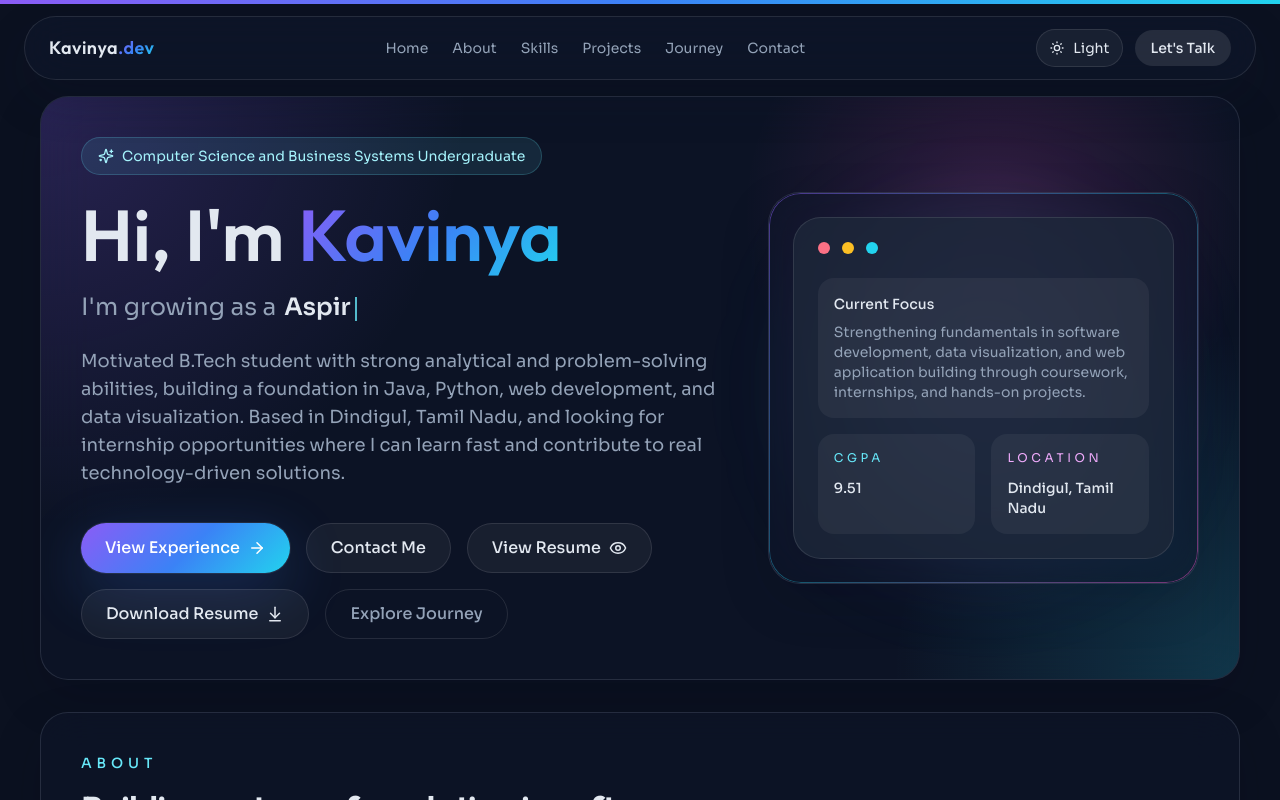
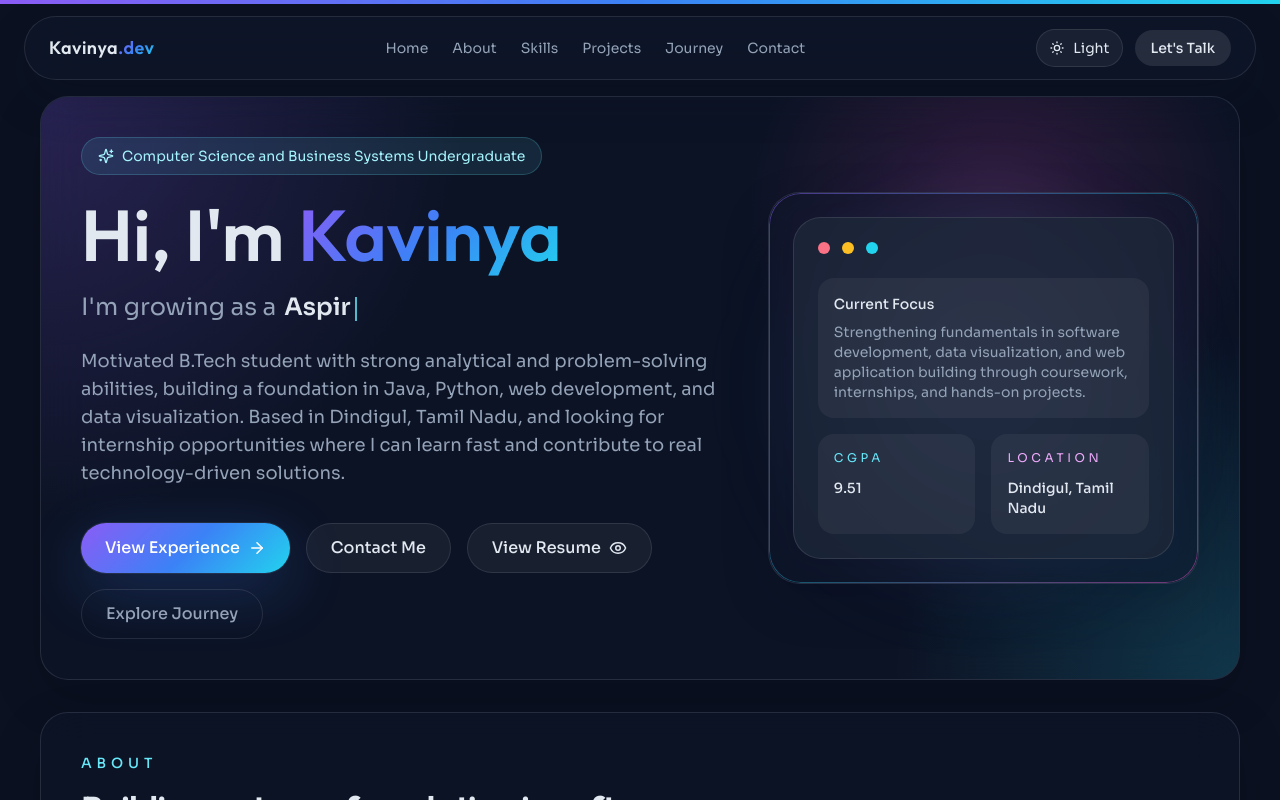
Before and after one commit to kavinya140/Kavinya-Karthikeyan-Portfolio, a React (Vite) app: page / in a window 1280 px wide. Shown: the top 800 px of the page. Built offline with nearby package versions, Linux system fonts and the light colour scheme.

Commit message:
Remove duplicate resume download actions

```diff
--- a/src/sections/ContactSection.jsx
+++ b/src/sections/ContactSection.jsx
@@ -1,4 +1,4 @@
-import { ArrowDownToLine, Code2, Eye, Github, Linkedin, Mail, Phone, Send } from 'lucide-react'
+import { Code2, Eye, Github, Linkedin, Mail, Phone, Send } from 'lucide-react'
 import { motion } from 'framer-motion'
 import AnimatedSection from '../components/AnimatedSection'
 import SectionHeading from '../components/SectionHeading'
@@ -75,14 +75,6 @@ function ContactSection() {
               View Resume
               <Eye size={18} />
             </a>
-            <a
-              href="/Kavinya-Karthikeyan-Portfolio/Kavinya_Karthikeyan_Resume.pdf"
-              download="Kavinya_Karthikeyan_Resume.pdf"
-              className="inline-flex items-center gap-2 rounded-full border border-white/10 bg-white/5 px-5 py-3 font-medium transition hover:border-cyan-300/40 hover:text-cyan-300"
-            >
-              Download Resume
-              <ArrowDownToLine size={18} />
-            </a>
           </div>
         </div>
 
--- a/src/sections/HeroSection.jsx
+++ b/src/sections/HeroSection.jsx
@@ -1,6 +1,6 @@
 import { useEffect, useState } from 'react'
 import { motion } from 'framer-motion'
-import { ArrowDownToLine, ArrowRight, Eye, Sparkles } from 'lucide-react'
+import { ArrowRight, Eye, Sparkles } from 'lucide-react'
 import AnimatedSection from '../components/AnimatedSection'
 
 const roles = ['CSBS Undergraduate', 'Aspiring Java Developer', 'Data Visualization Learner']
@@ -118,14 +118,6 @@ function HeroSection() {
               <Eye size={18} />
             </a>
             <a
-              href="/Kavinya-Karthikeyan-Portfolio/Kavinya_Karthikeyan_Resume.pdf"
-              download="Kavinya_Karthikeyan_Resume.pdf"
-              className="inline-flex items-center gap-2 rounded-full border border-white/10 bg-white/5 px-6 py-3 font-medium transition hover:border-cyan-300/40 hover:text-cyan-300"
-            >
-              Download Resume
-              <ArrowDownToLine size={18} />
-            </a>
-            <a
               href="#journey"
               className="inline-flex items-center gap-2 rounded-full border border-white/10 bg-transparent px-6 py-3 font-medium text-[var(--text-muted)] transition hover:border-cyan-300/30 hover:text-cyan-300"
             >
```
